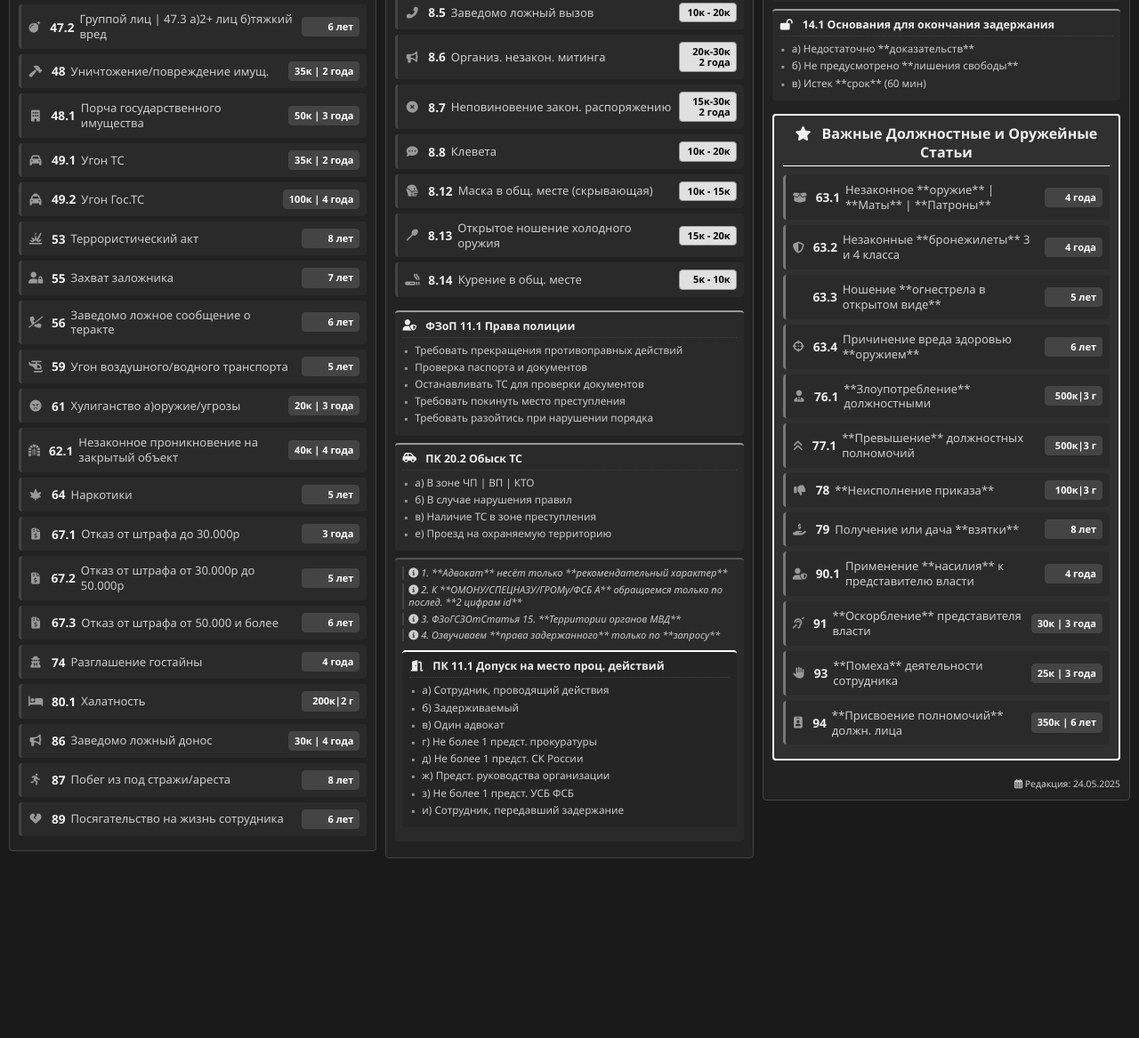
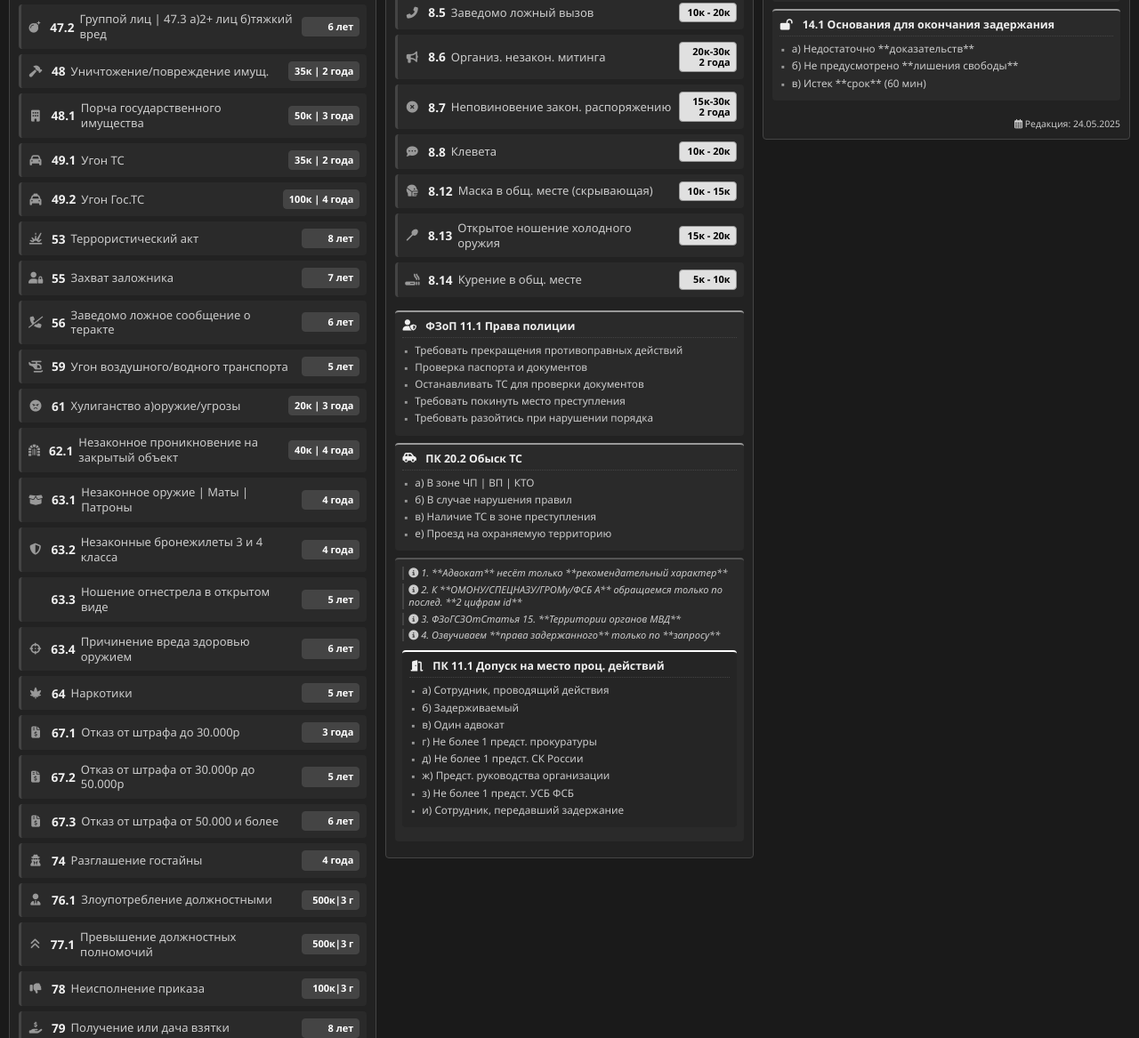
Before and after one commit to vzorkin2010-tech/pametka-rmrp, a plain HTML site: page index.html in a window 1280 px wide. Shown: the part 752-1919 px from the top of the page at 89% size. Before the commit the page ends 1727 px from the top, so only its background shows below. Drawn offline with Linux system fonts and the light colour scheme.

Commit message:
index.html

```diff
--- a/index.html
+++ b/index.html
@@ -37,7 +37,7 @@
             padding: 10px;
             line-height: 1.3;
             font-size: var(--font-size-base);
-            font-weight: 500; /* Немного толще, чем обычный, но не bold */
+            font-weight: 500;
         }
 
         /* Header & Search */
@@ -54,7 +54,7 @@
             color: var(--text-main);
             text-transform: uppercase;
             letter-spacing: 2px;
-            font-weight: 800; /* Заголовки должны быть жирными */
+            font-weight: 800;
         }
 
         .search-container {
@@ -104,7 +104,7 @@
 
         .column-title {
             font-size: 1rem;
-            font-weight: 700; /* Более четкие заголовки */
+            font-weight: 700;
             text-align: center;
             margin-bottom: 10px;
             padding-bottom: 5px;
@@ -116,7 +116,7 @@
 
         /* Cards Styles - Compact & Monochrome */
         .law-card {
-            background: #2a2a2a; /* Светлее для контраста с колонкой */
+            background: #2a2a2a;
             margin-bottom: 6px;
             padding: var(--card-padding);
             border-radius: 4px;
@@ -136,7 +136,7 @@
             margin-right: 10px;
             width: 16px;
             text-align: center;
-            color: var(--accent-sub); /* Иконки светлее, но не белые */
+            color: var(--accent-sub);
         }
         .law-card:hover .law-icon { color: var(--text-main); }
 
@@ -148,7 +148,7 @@
             padding: 4px 6px;
             border-radius: 4px;
             font-size: var(--font-size-badge);
-            font-weight: 700; /* Бейджи всегда четкие */
+            font-weight: 700;
             white-space: nowrap;
             text-align: right;
             min-width: 65px;
@@ -207,23 +207,7 @@
             border-left: 2px solid var(--border-color);
         }
 
-        /* Специальный блок для перемещенных статей УК в 3 колонке */
-        .important-block {
-            margin-top: 15px;
-            padding: 10px;
-            background: #303030; /* Чуть темнее, чтобы блок был более выделенным */
-            border: 2px solid var(--accent-main);
-            border-radius: 4px;
-        }
-        .important-title {
-            font-size: 1rem;
-            font-weight: 800;
-            text-align: center;
-            color: var(--text-main);
-            margin-bottom: 10px;
-            padding-bottom: 5px;
-            border-bottom: 1px solid var(--accent-main);
-        }
+        /* Удалил стили для .important-block, так как он больше не используется */
 
         @media (max-width: 768px) {
             .main-grid { grid-template-columns: 1fr; }
@@ -268,15 +252,27 @@
             <div class="law-card search-item"><div class="law-info"><i class="fas fa-helicopter law-icon"></i><span class="law-number">59</span><span class="law-desc">Угон воздушного/водного транспорта</span></div><div class="punishment-badge crim-badge">5 лет</div></div>
             <div class="law-card search-item"><div class="law-info"><i class="fas fa-angry law-icon"></i><span class="law-number">61</span><span class="law-desc">Хулиганство а)оружие/угрозы</span></div><div class="punishment-badge crim-badge">20к | 3 года</div></div>
             <div class="law-card search-item"><div class="law-info"><i class="fas fa-dungeon law-icon"></i><span class="law-number">62.1</span><span class="law-desc">Незаконное проникновение на закрытый объект</span></div><div class="punishment-badge crim-badge">40к | 4 года</div></div>
+            <div class="law-card search-item"><div class="law-info"><i class="fas fa-box-open law-icon"></i><span class="law-number">63.1</span><span class="law-desc">Незаконное оружие | Маты | Патроны</span></div><div class="punishment-badge crim-badge">4 года</div></div>
+            <div class="law-card search-item"><div class="law-info"><i class="fas fa-shield-alt law-icon"></i><span class="law-number">63.2</span><span class="law-desc">Незаконные бронежилеты 3 и 4 класса</span></div><div class="punishment-badge crim-badge">4 года</div></div>
+            <div class="law-card search-item"><div class="law-info"><span class="law-icon"><i class="fas fa-holster"></i></span><span class="law-number">63.3</span><span class="law-desc">Ношение огнестрела в открытом виде</span></div><div class="punishment-badge crim-badge">5 лет</div></div>
+            <div class="law-card search-item"><div class="law-info"><i class="fas fa-crosshairs law-icon"></i><span class="law-number">63.4</span><span class="law-desc">Причинение вреда здоровью оружием</span></div><div class="punishment-badge crim-badge">6 лет</div></div>
             <div class="law-card search-item"><div class="law-info"><i class="fas fa-cannabis law-icon"></i><span class="law-number">64</span><span class="law-desc">Наркотики</span></div><div class="punishment-badge crim-badge">5 лет</div></div>
             <div class="law-card search-item"><div class="law-info"><i class="fas fa-file-invoice-dollar law-icon"></i><span class="law-number">67.1</span><span class="law-desc">Отказ от штрафа до 30.000р</span></div><div class="punishment-badge crim-badge">3 года</div></div>
             <div class="law-card search-item"><div class="law-info"><i class="fas fa-file-invoice-dollar law-icon"></i><span class="law-number">67.2</span><span class="law-desc">Отказ от штрафа от 30.000р до 50.000р</span></div><div class="punishment-badge crim-badge">5 лет</div></div>
             <div class="law-card search-item"><div class="law-info"><i class="fas fa-file-invoice-dollar law-icon"></i><span class="law-number">67.3</span><span class="law-desc">Отказ от штрафа от 50.000 и более</span></div><div class="punishment-badge crim-badge">6 лет</div></div>
             <div class="law-card search-item"><div class="law-info"><i class="fas fa-user-secret law-icon"></i><span class="law-number">74</span><span class="law-desc">Разглашение гостайны</span></div><div class="punishment-badge crim-badge">4 года</div></div>
+            <div class="law-card search-item"><div class="law-info"><i class="fas fa-user-tie law-icon"></i><span class="law-number">76.1</span><span class="law-desc">Злоупотребление должностными</span></div><div class="punishment-badge crim-badge">500к|3 г</div></div>
+            <div class="law-card search-item"><div class="law-info"><i class="fas fa-angle-double-up law-icon"></i><span class="law-number">77.1</span><span class="law-desc">Превышение должностных полномочий</span></div><div class="punishment-badge crim-badge">500к|3 г</div></div>
+            <div class="law-card search-item"><div class="law-info"><i class="fas fa-thumbs-down law-icon"></i><span class="law-number">78</span><span class="law-desc">Неисполнение приказа</span></div><div class="punishment-badge crim-badge">100к|3 г</div></div>
+            <div class="law-card search-item"><div class="law-info"><i class="fas fa-hand-holding-usd law-icon"></i><span class="law-number">79</span><span class="law-desc">Получение или дача взятки</span></div><div class="punishment-badge crim-badge">8 лет</div></div>
             <div class="law-card search-item"><div class="law-info"><i class="fas fa-bed law-icon"></i><span class="law-number">80.1</span><span class="law-desc">Халатность</span></div><div class="punishment-badge crim-badge">200к|2 г</div></div>
             <div class="law-card search-item"><div class="law-info"><i class="fas fa-bullhorn law-icon"></i><span class="law-number">86</span><span class="law-desc">Заведомо ложный донос</span></div><div class="punishment-badge crim-badge">30к | 4 года</div></div>
             <div class="law-card search-item"><div class="law-info"><i class="fas fa-person-running law-icon"></i><span class="law-number">87</span><span class="law-desc">Побег из под стражи/ареста</span></div><div class="punishment-badge crim-badge">8 лет</div></div>
             <div class="law-card search-item"><div class="law-info"><i class="fas fa-heart-broken law-icon"></i><span class="law-number">89</span><span class="law-desc">Посягательство на жизнь сотрудника</span></div><div class="punishment-badge crim-badge">6 лет</div></div>
+            <div class="law-card search-item"><div class="law-info"><i class="fas fa-user-shield law-icon"></i><span class="law-number">90.1</span><span class="law-desc">Применение насилия к представителю власти</span></div><div class="punishment-badge crim-badge">4 года</div></div>
+            <div class="law-card search-item"><div class="law-info"><i class="fas fa-deaf law-icon"></i><span class="law-number">91</span><span class="law-desc">Оскорбление представителя власти</span></div><div class="punishment-badge crim-badge">30к | 3 года</div></div>
+            <div class="law-card search-item"><div class="law-info"><i class="fas fa-hand-paper law-icon"></i><span class="law-number">93</span><span class="law-desc">Помеха деятельности сотрудника</span></div><div class="punishment-badge crim-badge">25к | 3 года</div></div>
+            <div class="law-card search-item"><div class="law-info"><i class="fas fa-id-badge law-icon"></i><span class="law-number">94</span><span class="law-desc">Присвоение полномочий должн. лица</span></div><div class="punishment-badge crim-badge">350к | 6 лет</div></div>
         </div>
     </div>
 
@@ -402,23 +398,6 @@
                 </ul>
             </div>
 
-            <div class="important-block search-item">
-                <div class="important-title"><i class="fas fa-star law-icon" style="color:var(--text-main);"></i> Важные Должностные и Оружейные Статьи</div>
-
-                <div class="law-card search-item" style="border-left: 3px solid #777;"><div class="law-info"><i class="fas fa-box-open law-icon"></i><span class="law-number">63.1</span><span class="law-desc">Незаконное **оружие** | **Маты** | **Патроны**</span></div><div class="punishment-badge crim-badge">4 года</div></div>
-                <div class="law-card search-item" style="border-left: 3px solid #777;"><div class="law-info"><i class="fas fa-shield-alt law-icon"></i><span class="law-number">63.2</span><span class="law-desc">Незаконные **бронежилеты** 3 и 4 класса</span></div><div class="punishment-badge crim-badge">4 года</div></div>
-                <div class="law-card search-item" style="border-left: 3px solid #777;"><div class="law-info"><span class="law-icon"><i class="fas fa-holster"></i></span><span class="law-number">63.3</span><span class="law-desc">Ношение **огнестрела в открытом виде**</span></div><div class="punishment-badge crim-badge">5 лет</div></div>
-                <div class="law-card search-item" style="border-left: 3px solid #777;"><div class="law-info"><i class="fas fa-crosshairs law-icon"></i><span class="law-number">63.4</span><span class="law-desc">Причинение вреда здоровью **оружием**</span></div><div class="punishment-badge crim-badge">6 лет</div></div>
-                <div class="law-card search-item" style="border-left: 3px solid #777;"><div class="law-info"><i class="fas fa-user-tie law-icon"></i><span class="law-number">76.1</span><span class="law-desc">**Злоупотребление** должностными</span></div><div class="punishment-badge crim-badge">500к|3 г</div></div>
-                <div class="law-card search-item" style="border-left: 3px solid #777;"><div class="law-info"><i class="fas fa-angle-double-up law-icon"></i><span class="law-number">77.1</span><span class="law-desc">**Превышение** должностных полномочий</span></div><div class="punishment-badge crim-badge">500к|3 г</div></div>
-                <div class="law-card search-item" style="border-left: 3px solid #777;"><div class="law-info"><i class="fas fa-thumbs-down law-icon"></i><span class="law-number">78</span><span class="law-desc">**Неисполнение приказа**</span></div><div class="punishment-badge crim-badge">100к|3 г</div></div>
-                <div class="law-card search-item" style="border-left: 3px solid #777;"><div class="law-info"><i class="fas fa-hand-holding-usd law-icon"></i><span class="law-number">79</span><span class="law-desc">Получение или дача **взятки**</span></div><div class="punishment-badge crim-badge">8 лет</div></div>
-                <div class="law-card search-item" style="border-left: 3px solid #777;"><div class="law-info"><i class="fas fa-user-shield law-icon"></i><span class="law-number">90.1</span><span class="law-desc">Применение **насилия** к представителю власти</span></div><div class="punishment-badge crim-badge">4 года</div></div>
-                <div class="law-card search-item" style="border-left: 3px solid #777;"><div class="law-info"><i class="fas fa-deaf law-icon"></i><span class="law-number">91</span><span class="law-desc">**Оскорбление** представителя власти</span></div><div class="punishment-badge crim-badge">30к | 3 года</div></div>
-                <div class="law-card search-item" style="border-left: 3px solid #777;"><div class="law-info"><i class="fas fa-hand-paper law-icon"></i><span class="law-number">93</span><span class="law-desc">**Помеха** деятельности сотрудника</span></div><div class="punishment-badge crim-badge">25к | 3 года</div></div>
-                <div class="law-card search-item" style="border-left: 3px solid #777;"><div class="law-info"><i class="fas fa-id-badge law-icon"></i><span class="law-number">94</span><span class="law-desc">**Присвоение полномочий** должн. лица</span></div><div class="punishment-badge crim-badge">350к | 6 лет</div></div>
-            </div>
-
             <div style="margin-top: 20px; text-align: right; color: var(--text-muted); font-size: 0.8em;">
                 <i class="far fa-calendar-alt"></i> Редакция: 24.05.2025
             </div>
```
